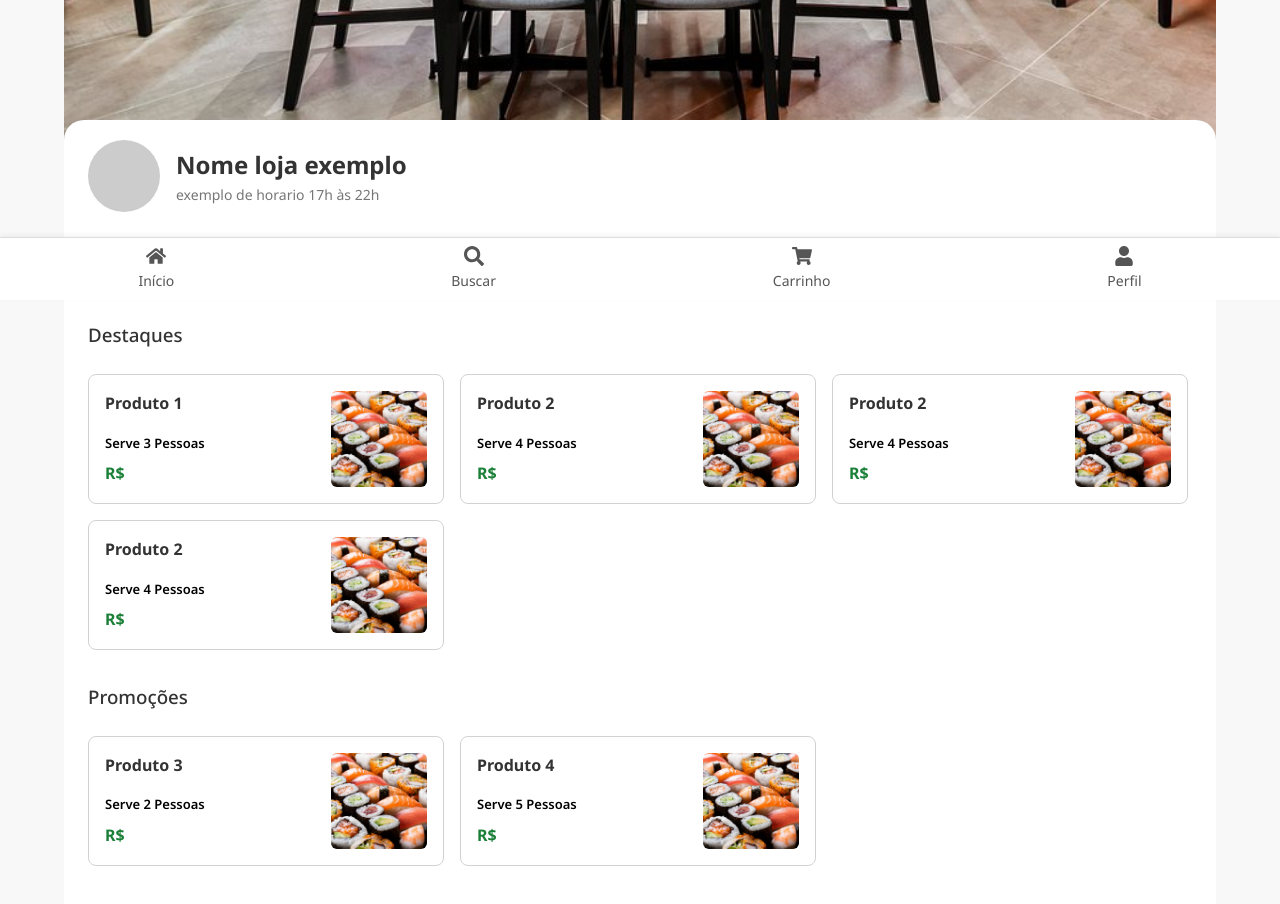
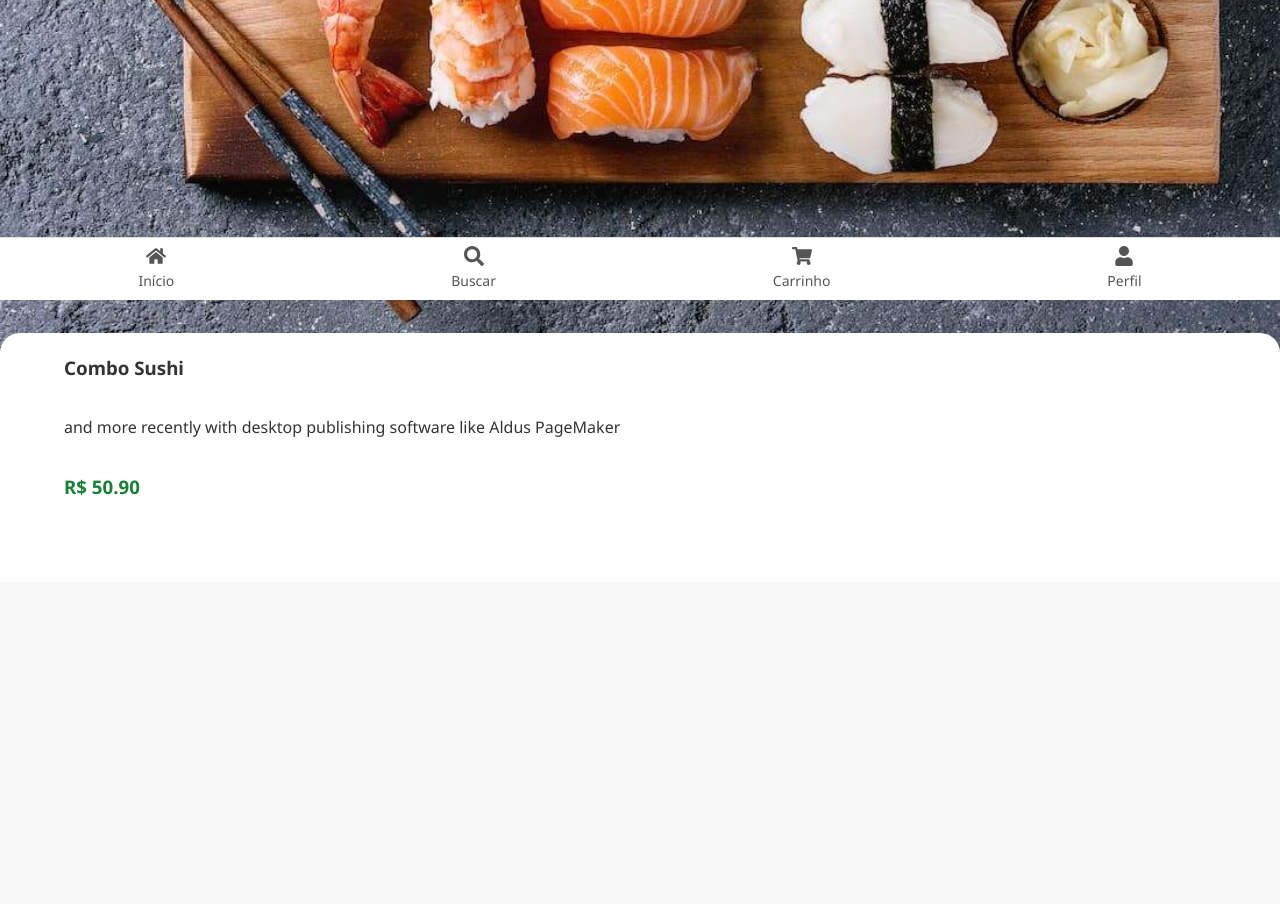
Before and after one commit to CAdagoberto/linkafood, a React (Vite) app: page /produto/1 in a window 1280 px wide. Shown: the part 500-1404 px from the top of the page. After the commit the page ends 1082 px from the top, so only its background shows below. Built offline with nearby package versions, Linux system fonts and the light colour scheme.

Commit message:
Iniciando pagina de produto

```diff
--- a/src/App.css
+++ b/src/App.css
@@ -58,3 +58,8 @@
   gap: 32px;
   padding-bottom: 80px;
 }
+
+ .valor {
+  font-weight: 700;
+  color: #1a7f37;
+}
--- a/src/App.jsx
+++ b/src/App.jsx
@@ -13,7 +13,7 @@ export default function App() {
     <Router>
       <Routes>
         <Route path="/" element={<HomePage />} />
-        <Route path="/produto/:id" element={<ProdutoPage />} />
+        <Route path="produto/:id" element={<ProdutoPage />} />
       </Routes>
       <ButtomNav />
     </Router>
--- a/src/components/Produtos/ProdutoItem.jsx
+++ b/src/components/Produtos/ProdutoItem.jsx
@@ -1,8 +1,8 @@
 import styles from './ProdutoItem.module.css'
 
-export function ProdutoItem({ titulo, desc, qtdPessoas, valorProd, img }) {
+export function ProdutoItem({ titulo, desc, qtdPessoas, valorProd, img, id }) {
   return (
-    <a href={`produtos/${titulo}`} className={styles.item}>
+    <a href={`/produto/${id}`} className={styles.item}>
       <div className={styles.itemContent}>
         <h4>{titulo}</h4>
         <p>{desc}</p>
--- a/src/components/Produtos/ProdutoItem.module.css
+++ b/src/components/Produtos/ProdutoItem.module.css
@@ -24,12 +24,6 @@
   font-weight: 600;
   color: #000;
 }
-
-.itemContent .valor {
-  font-weight: 700;
-  color: #1a7f37;
-}
-
 
 .itemImg {
   width: 96px;
--- a/src/pages/HomePage.jsx
+++ b/src/pages/HomePage.jsx
@@ -2,7 +2,7 @@ import { useState, useEffect } from "react"
 import HeaderLoja from '../components/HeaderLoja'
 import SearchBar from '../components/SearchBar'
 import { Categoria } from '../components/CategoriaProduto/Categoria'
-import {getProdutos} from '../services/produtos.service'
+import ProdutoService  from '../services/produtos.service'
 import MobileNavbar from '../components/Navegacao/MobileNavbar'
 
 export default function HomePage() {
@@ -12,11 +12,20 @@ export default function HomePage() {
     const [loading, setLoading] = useState(true)
 
     useEffect(() => {
-      getProdutos().then(data => {
+    async function carregarProdutos() {
+      try {
+        const data = await ProdutoService.getProdutos()
         setProdutos(data)
+      } catch (err) {
+        console.error(err)
+      } finally {
         setLoading(false)
-      })
-    }, [])
+      }
+    }
+
+    carregarProdutos()
+  }, [])
+
 
 
       useEffect(() => {
--- a/src/pages/ProdutoPage.jsx
+++ b/src/pages/ProdutoPage.jsx
@@ -1,15 +1,28 @@
-
-import { useState, useEffect } from "react"
-import HeaderLoja from '../components/HeaderLoja'
-import SearchBar from '../components/SearchBar'
-import { Categoria } from '../components/CategoriaProduto/Categoria'
-import MobileNavbar from '../components/Navegacao/MobileNavbar'
-
+import { useParams } from "react-router-dom"
+import { useEffect, useState } from "react"
+import ProdutoService from "../services/produtos.service"
 
 export default function ProdutoPage() {
+  const [isWide, setIsWide] = useState(false)
   const [showNavbar, setShowNavbar] = useState(false)
-      const [isWide, setIsWide] = useState(window.innerWidth > 900)
 
+  const { id } = useParams()
+
+  const [produto, setProduto] = useState(null)
+  const [loading, setLoading] = useState(true)
+  const [error, setError] = useState(false)
+
+  useEffect(() => {
+    ProdutoService.getProdutoById(id)
+      .then(data => {
+        setProduto(data)
+        setLoading(false)
+      })
+      .catch(() => {
+        setError(true)
+        setLoading(false)
+      })
+  }, [id])
 
   useEffect(() => {
       const handleResize = () => setIsWide(window.innerWidth > 900)
@@ -18,65 +31,32 @@ const [showNavbar, setShowNavbar] = useState(false)
       window.addEventListener("resize", handleResize)
       window.addEventListener("scroll", handleScroll)
 
-      // cleanup
       return () => {
         window.removeEventListener("resize", handleResize)
         window.removeEventListener("scroll", handleScroll)
       }
     }, [])
 
-    const categorias = [
-      {
-        titulo: "Destaques",
-        produtos: [
-          { titulo: "Produto 1", desc: "Ipsum passages, and more recently with desktop publishing software like Aldus PageMaker including versions of Lorem Ipsum.", qtdPessoas: "3", valorProd: 50.90 },
-          { titulo: "Produto 2", desc: "Ipsum passages, and more recently with desktop publishing software like Aldus PageMaker including versions of Lorem Ipsum.", qtdPessoas: "4", valorProd: 60.90, img: "assets/img/pratos/sushi.jpg" },
-          { titulo: "Produto 2", desc: "Ipsum passages, and more recently with desktop publishing software like Aldus PageMaker including versions of Lorem Ipsum.", qtdPessoas: "4", valorProd: 60.90, img: "assets/img/pratos/sushi.jpg" },
-          { titulo: "Produto 2", desc: "Ipsum passages, and more recently with desktop publishing software like Aldus PageMaker including versions of Lorem Ipsum.", qtdPessoas: "4", valorProd: 60.90, img: "assets/img/pratos/sushi.jpg" }
-        ]
-      },
-      {
-        titulo: "Promoções",
-        produtos: [
-          { titulo: "Produto 3", desc: "Ipsum passages, and more recently with desktop publishing software like Aldus PageMaker including versions of Lorem Ipsum.", qtdPessoas: "2", valorProd: 30.90 },
-          { titulo: "Produto 4", desc: "Ipsum passages, and more recently with desktop publishing software like Aldus PageMaker including versions of Lorem Ipsum.", qtdPessoas: "5", valorProd: 40.90 }
-        ]
-      }
-    ]
+  if (loading) return <p>Carregando produto...</p>
+  if (error) return <p>Produto não encontrado</p>
 
   return (
-    <>
     <div className={` ${isWide ? "container" : ""}`}>
-                         <MobileNavbar lojaNome="Minha Loja" categorias={categorias.map(titulo => titulo.titulo)} visible={showNavbar} />
-
-                        <div className='header'>
-                        <img src="../assets/img/loja/loja1.jpg" alt="" />
+      <div className="header">
+        <img src={produto.imagem} alt={produto.titulo} />
       </div>
 
       <div className="bodyApp">
         <div className="container bodyContainer">
-                            {/* header loja */}
-                            <HeaderLoja nomeLoja={"Nome loja exemplo"} horarioFunc={"exemplo de horario 17h às 22h"}/>
 
-                            {/* Pesquisa produtos */}
-                            <SearchBar />
+          <h3>{produto.titulo}</h3>
+          <p>{produto.descricao}</p>
 
-                            {/* Categorias */}
-                            {categorias.map((p, index) => (
-                            <Categoria
-                              key={index}
-                              titulo={p.titulo}
-                              produtos={p.produtos}
-                              id={p.titulo}
-                            />
-                          ))}
-
-
+          <h3 className="valor">
+            R$ {produto.preco.toFixed(2)}
+          </h3>
         </div>
-
       </div>
-
     </div>
-    </>
   )
 }
--- a/src/services/produtos.service.js
+++ b/src/services/produtos.service.js
@@ -1,11 +1,33 @@
 // services/produtos.service.js
 import { produtosMock } from "../mocks/produtos.mocks"
 
-export async function getProdutos() {
+const ProdutoService = {
+  async  getProdutos() {
   // Simula delay de API
   return new Promise((resolve) => {
     setTimeout(() => {
       resolve(produtosMock)
     }, 500)
   })
+},
+
+async  getProdutoById(id) {
+  return new Promise((resolve, reject) => {
+    setTimeout(() => {
+      for (const categoria of produtosMock) {
+        const produto = categoria.produtos.find(p => p.id === id)
+        if (produto) {
+          resolve(produto)
+          return
+        }
+      }
+
+      reject(new Error("Produto não encontrado"))
+    }, 400)
+  })
 }
+
+}
+
+
+export default ProdutoService
```
Lines whose indentation alone changed are shown as unchanged.
